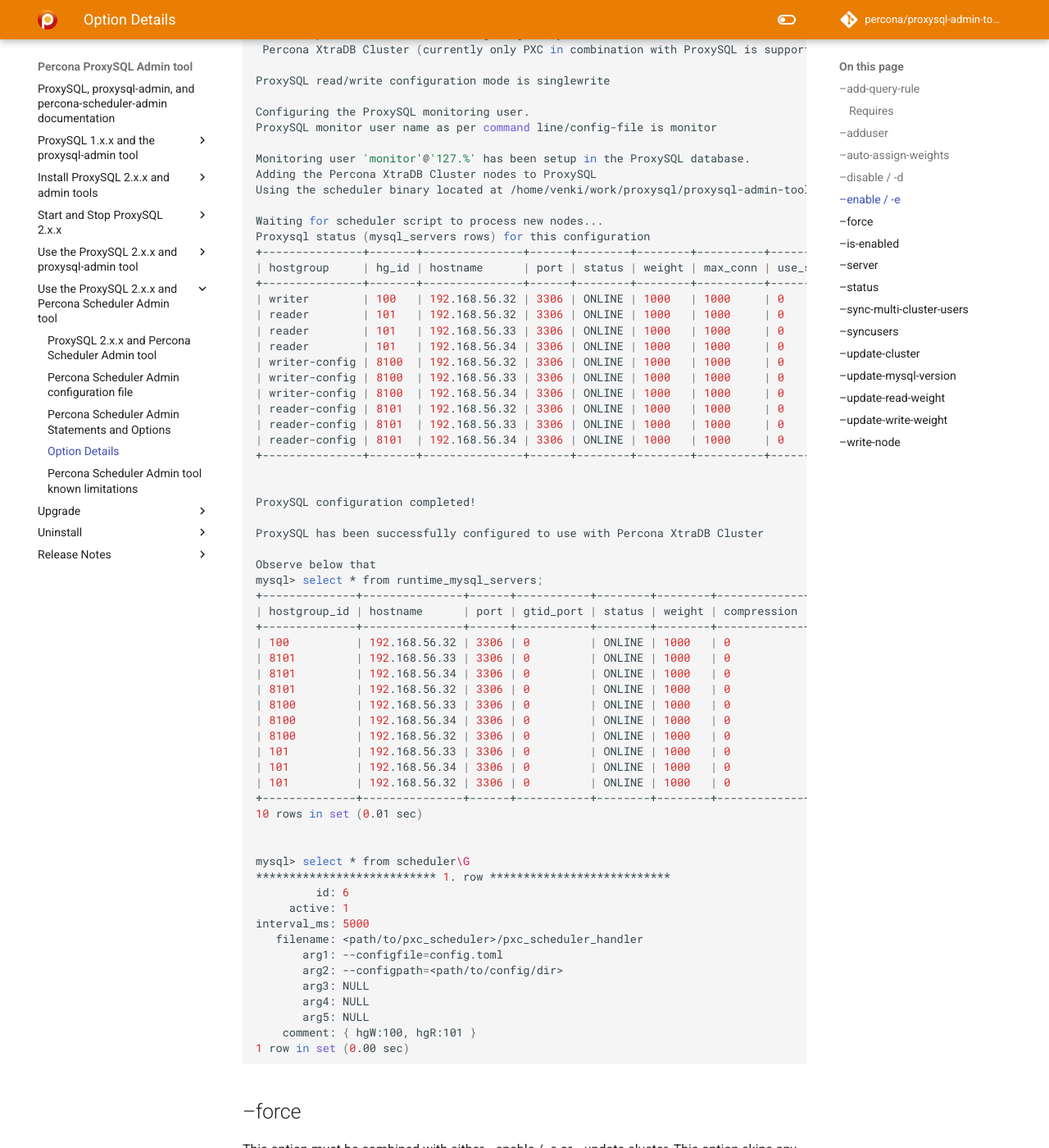
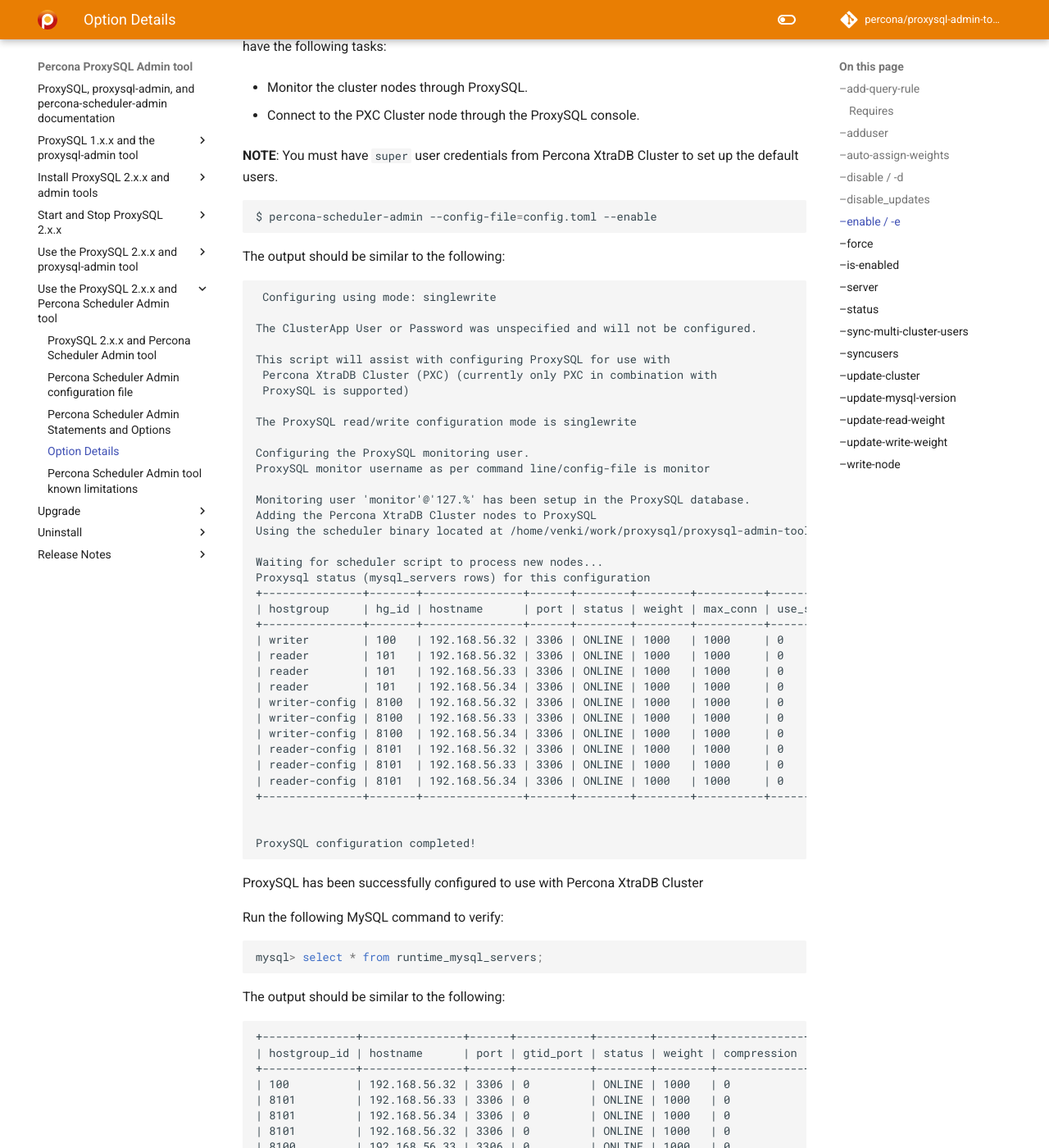
Before and after one commit to percona/proxysql-admin-tool-doc, an MkDocs documentation site: the page built from docs/psa-options.md, in a window 1280 px wide and 1400 px high, scrolled down 4071 px. Shown: the whole window at 82% size. Built offline with MkDocs 1.6.1 and Material for MkDocs 9.7.7, drawn with Linux system fonts in a browser that asks for light colours; nearby versions of some CDN libraries; comment, search, counter and statistics services are not loaded; the version menu is left out; some of the changed text lies outside the part shown.

Commit message:
PSQLADM-410 Refresh docs from recent README changes for 2.4.2 (2.0.x)
M  docs/psa-config.md
M  docs/psa-options.md

````diff
--- a/docs/psa-options.md
+++ b/docs/psa-options.md
@@ -2,26 +2,26 @@
 
 The Percona Scheduler Admin script lists the available options in Percona Scheduler Admin configuration file. The following options are described in more detail:
 
- Option Name                |
-| -------------------------- |
-| [--add-query-rule](#add-query-rule)           |
-| [--adduser](#adduser)                  |
-| [--auto-assign-weights](#auto-assign-weights)      |
-| [--disable/-d](#-disable---d)               |
-| [--enable/-e](#–enable---e)                |
-| [--force](#–force)                    |
-| [--is-enabled](#–is-enabled)               |
-| [--server](#server)                   |
-| [--status](#status)                   |
+| Option Name                                             |
+|---------------------------------------------------------|
+| [--add-query-rule](#add-query-rule)                     |
+| [--adduser](#adduser)                                   |
+| [--auto-assign-weights](#auto-assign-weights)           |
+| [--disable/-d](#-disable---d)                           |
+| [--enable/-e](#–enable---e)                             |
+| [--force](#–force)                                      |
+| [--is-enabled](#–is-enabled)                            |
+| [--server](#server)                                     |
+| [--status](#status)                                     |
 | [--sync-multi-cluster-users](#sync-multi-cluster-users) |
-| [--syncusers](#syncusers)                |
-| [--update-cluster](#update-cluster)           |
-| [--update-mysql-version](#update-mysql-version)     |
-| [--update-read-weight](#update-read-weight)       |
-| [--update-write-weight](#update-write-weight)      |
-| [--write-node](#write-node)               |
+| [--syncusers](#syncusers)                               |
+| [--update-cluster](#update-cluster)                     |
+| [--update-mysql-version](#update-mysql-version)         |
+| [--update-read-weight](#update-read-weight)             |
+| [--update-write-weight](#update-write-weight)           |
+| [--write-node](#write-node)                             |
 
-## –add-query-rule
+## <a name="add-query-rule"></a> --add-query-rule
 
 This option creates query rules for a synced mysql user and applies only to the
 `singlewrite` mode.
@@ -148,34 +148,53 @@
 Removing cluster nodes from the ProxySQL database.
 Removing query rules from the ProxySQL database if any.
 ```
+## --disable_updates
+
+This option can be used with any command to disable updating the
+Percona Scheduler admin checksum for the `mysql_query_rules`,
+`mysql_server` and `mysql_users` tables. The option avoids updates in
+those tables for one node from being propagated to the cluster.
+
+Specifying this option sets the following values to `false`:
+
+* admin-checksum_mysql_query_rules
+* admin-checksum_mysql_servers
+* admin_checksum_mysql_users
+
 
 ## –enable / -e
 
-This option creates entries for the Galera hostgroups and adds the Percona XtraDB Cluster nodes into ProxySQL’s mysql_servers table.
+This option creates the entries for the Galera hostgroups and adds the
+Percona XtraDB Cluster nodes into ProxySQL’s `mysql_servers` table.
 
 The option adds two users into the Percona XtraDB Cluster with the `USAGE`
 privilege. The users have the following tasks:
 
-* First user monitors the cluster nodes through ProxySQL.
+* Monitor the cluster nodes through ProxySQL.
 
-* Second user connects to the PXC Cluster node through the ProxySQL console.
+* Connect to the PXC Cluster node through the ProxySQL console.
 
 **NOTE**: You must have `super` user credentials from Percona XtraDB Cluster
-to setup the default users.
+to set up the default users.
 
-```bash
-$> percona-scheduler-admin --config-file=config.toml --enable
+```shell
+$ percona-scheduler-admin --config-file=config.toml --enable
+```
+The output should be similar to the following:
+
+```text
  Configuring using mode: singlewrite
 
 The ClusterApp User or Password was unspecified and will not be configured.
 
 This script will assist with configuring ProxySQL for use with
- Percona XtraDB Cluster (currently only PXC in combination with ProxySQL is supported)
+ Percona XtraDB Cluster (PXC) (currently only PXC in combination with
+ ProxySQL is supported)
 
-ProxySQL read/write configuration mode is singlewrite
+The ProxySQL read/write configuration mode is singlewrite
 
 Configuring the ProxySQL monitoring user.
-ProxySQL monitor user name as per command line/config-file is monitor
+ProxySQL monitor username as per command line/config-file is monitor
 
 Monitoring user 'monitor'@'127.%' has been setup in the ProxySQL database.
 Adding the Percona XtraDB Cluster nodes to ProxySQL
@@ -200,11 +219,17 @@
 
 
 ProxySQL configuration completed!
+```
 
 ProxySQL has been successfully configured to use with Percona XtraDB Cluster
 
-Observe below that
+Run the following MySQL command to verify:
+
+```sql
 mysql> select * from runtime_mysql_servers;
+```
+The output should be similar to the following:
+```text
 +--------------+---------------+------+-----------+--------+--------+-------------+-----------------+---------------------+---------+----------------+---------+
 | hostgroup_id | hostname      | port | gtid_port | status | weight | compression | max_connections | max_replication_lag | use_ssl | max_latency_ms | comment |
 +--------------+---------------+------+-----------+--------+--------+-------------+-----------------+---------------------+---------+----------------+---------+
@@ -220,9 +245,15 @@
 | 101          | 192.168.56.32 | 3306 | 0         | ONLINE | 1000   | 0           | 1000            | 0                   | 0       | 0              |         |
 +--------------+---------------+------+-----------+--------+--------+-------------+-----------------+---------------------+---------+----------------+---------+
 10 rows in set (0.01 sec)
+```
 
+Verify the scheduler with the following command:
 
+```sql
 mysql> select * from scheduler\G
+```
+The output should be similar to the following:
+```text
 *************************** 1. row ***************************
          id: 6
      active: 1
@@ -239,7 +270,10 @@
 
 ## –force
 
-This option must be combined with either –enable / -e or –update-cluster. This option skips any mysql_servers table, mysql_users table, and mysql_galera_hostgroups table configuration checks. Certain checks issue warnings instead of errors.
+This option must be combined with either –enable / -e or
+–update-cluster. This option skips any `mysql_servers` table,
+`mysql_users` table, and `mysql_galera_hostgroups` table configuration
+checks. Certain checks issue warnings instead of errors which allow the option to continue processing.
 
 ## –is-enabled
 
@@ -271,7 +305,10 @@
 
 ## –server
 
-Selects a server by the IP address and port. This option can be combined with _psa-syncusers or –sync-multi-cluster-users to sync a single non-cluster server node.
+Selects a server by the IP address and port. This option can be
+combined with --syncusers or –sync-multi-cluster-users to sync a single
+non-cluster server. The option does not require that the server
+belong to a PXC cluster.
 
 Usage:
 
@@ -382,14 +419,16 @@
 
 ## –update-cluster
 
-This option checks the *Percona XtraDB Cluster* for new nodes. If nodes are
-found, they are added to ProxySQL. Offline nodes are not removed from the
-cluster, by default.
+This option checks the *Percona XtraDB Cluster* for new nodes. If nodes are found, they are added to ProxySQL. By default, offline nodes are not removed from the cluster.
 
 Combining `--remove-all-servers` with this option removes the server list
 for the configuration before the update runs.
 
-```bash
+Combining `--write-node` with this option, and if the node is in the
+server list and is `ONLINE`, then this command makes that node the
+writer node by assigning a larger weight to that node. Only use this combination if the mode is `singlewrite`.
+
+```shell
 $> percona-scheduler-admin --config-file=config.toml --write-node=127.0.0.1:4130 --update-cluster
 No new nodes detected.
 Waiting for ProxySQL to process the new nodes...
@@ -553,7 +592,10 @@
 
 ## –write-node
 
-This option chooses which Percona XtraDB Cluster node is the writer node when the mode is `singlewrite`. You can combine this option with –enable / -e and –update-cluster.
+This option chooses which Percona XtraDB Cluster node is the writer
+node when the mode is `singlewrite`. You can combine this option with –enable / -e and –update-cluster.
+
+The option requires only a single IP address and port combination.
 
 Assigning a node with `--write-node` gives the writer node a weight of 1000000. The default weight is 1000.
 
````
Also changed, not shown: docs/psa-config.md (+3 -1 lines).
